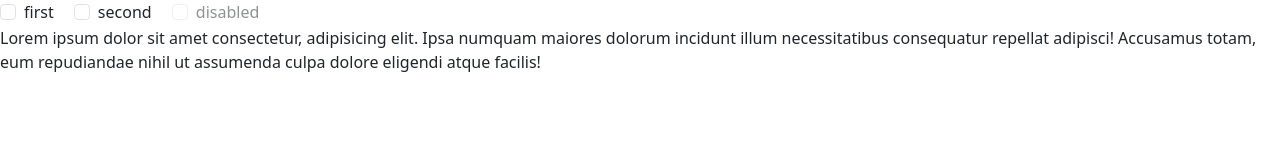
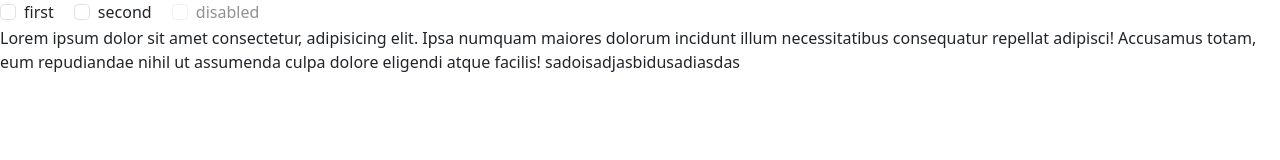
Before and after one commit to AngelMejia-dev/AMACCS, a plain HTML site: page Contacto.html in a window 1280 px wide. Drawn offline with nearby package versions, Linux system fonts and the light colour scheme.

Commit message:
Update Contacto 2.html

```diff
--- a/Contacto.html
+++ b/Contacto.html
@@ -34,6 +34,7 @@
             necessitatibus consequatur repellat adipisci! Accusamus totam, eum repudiandae nihil ut assumenda culpa
             dolore
             eligendi atque facilis!
+            sadoisadjasbidusadiasdas
         </p>
     </main>
     <footer>
```
